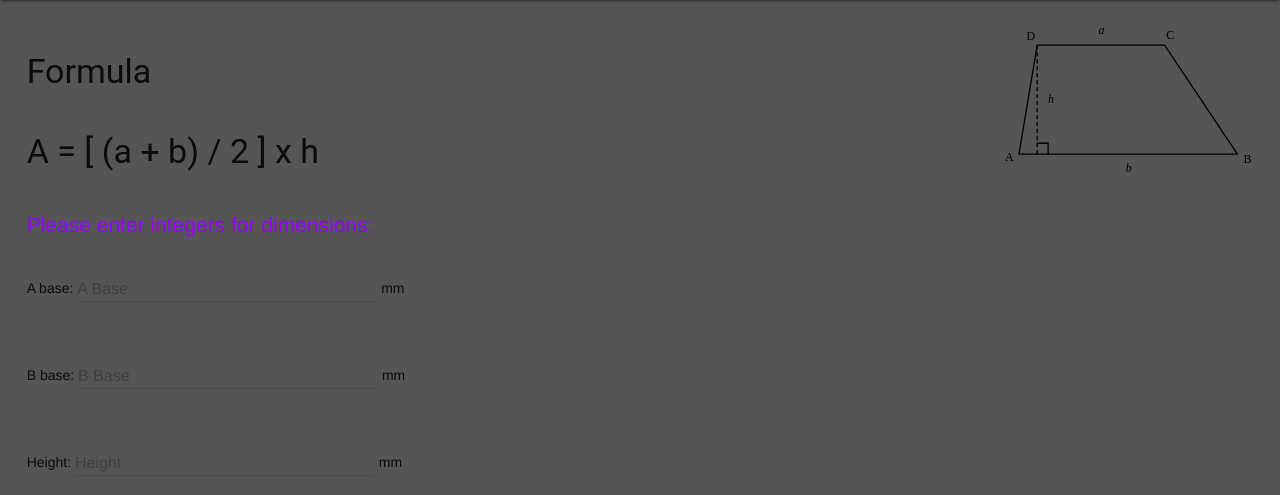
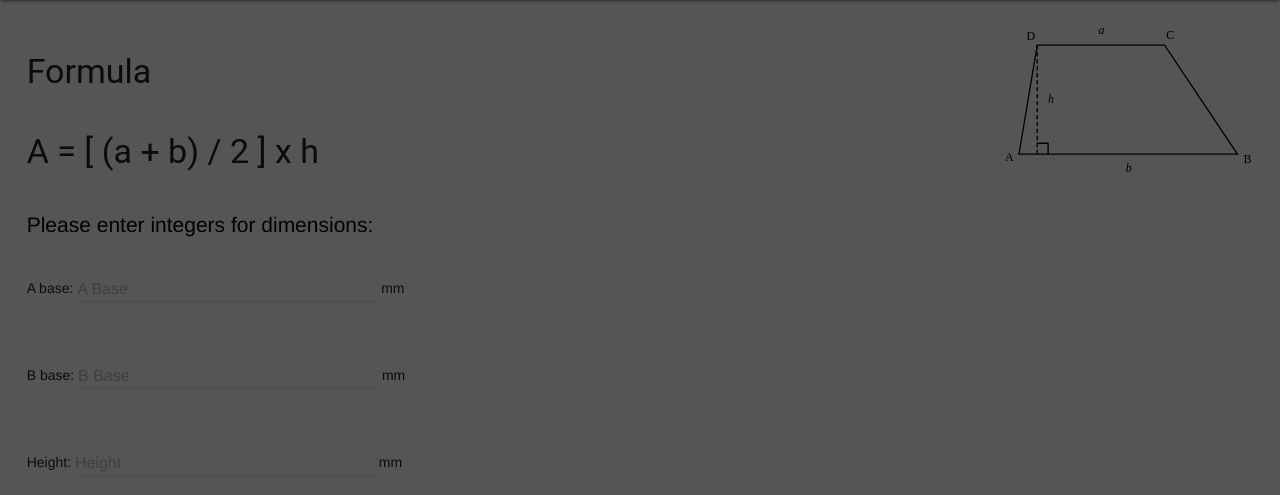
Before and after one commit to MTHS-ICD2O-1-2023/ICD2O-Unit-3-01-PHP-nathan-desilva, a PHP site: page / in a window 1280 px wide. Shown: the part 64-559 px from the top of the page. Run offline with PHP 8.4, Linux system fonts and the light colour scheme.

Commit message:
edited css amd added favicon

```diff
--- a/css/style.css
+++ b/css/style.css
@@ -25,7 +25,7 @@
 }
 
 .page-content {
-  color: #90f;
+  color: rgb(0, 0, 0);
   font-family: Helvetica, Arial, sans-serif;
   font-size: 1.5rem;
 }
```
Also changed, not shown: 227_Netflix_logo-512.webp (added), android-chrome-192x192.png (added), android-chrome-512x512.png (added), apple-touch-icon.png (added), favicon-16x16.png (added), favicon-32x32.png (added), favicon.ico (added), site.webmanifest (added).
